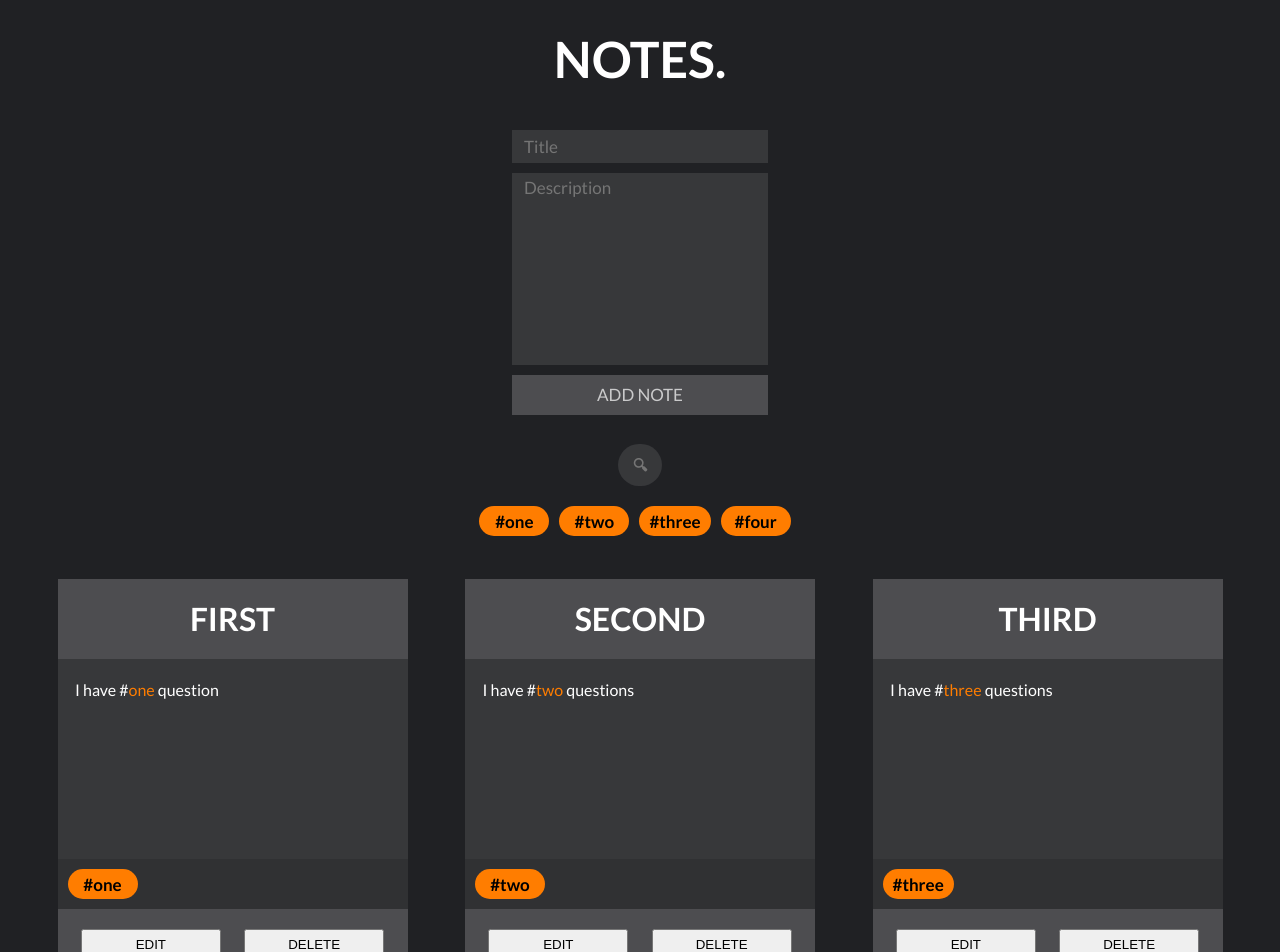
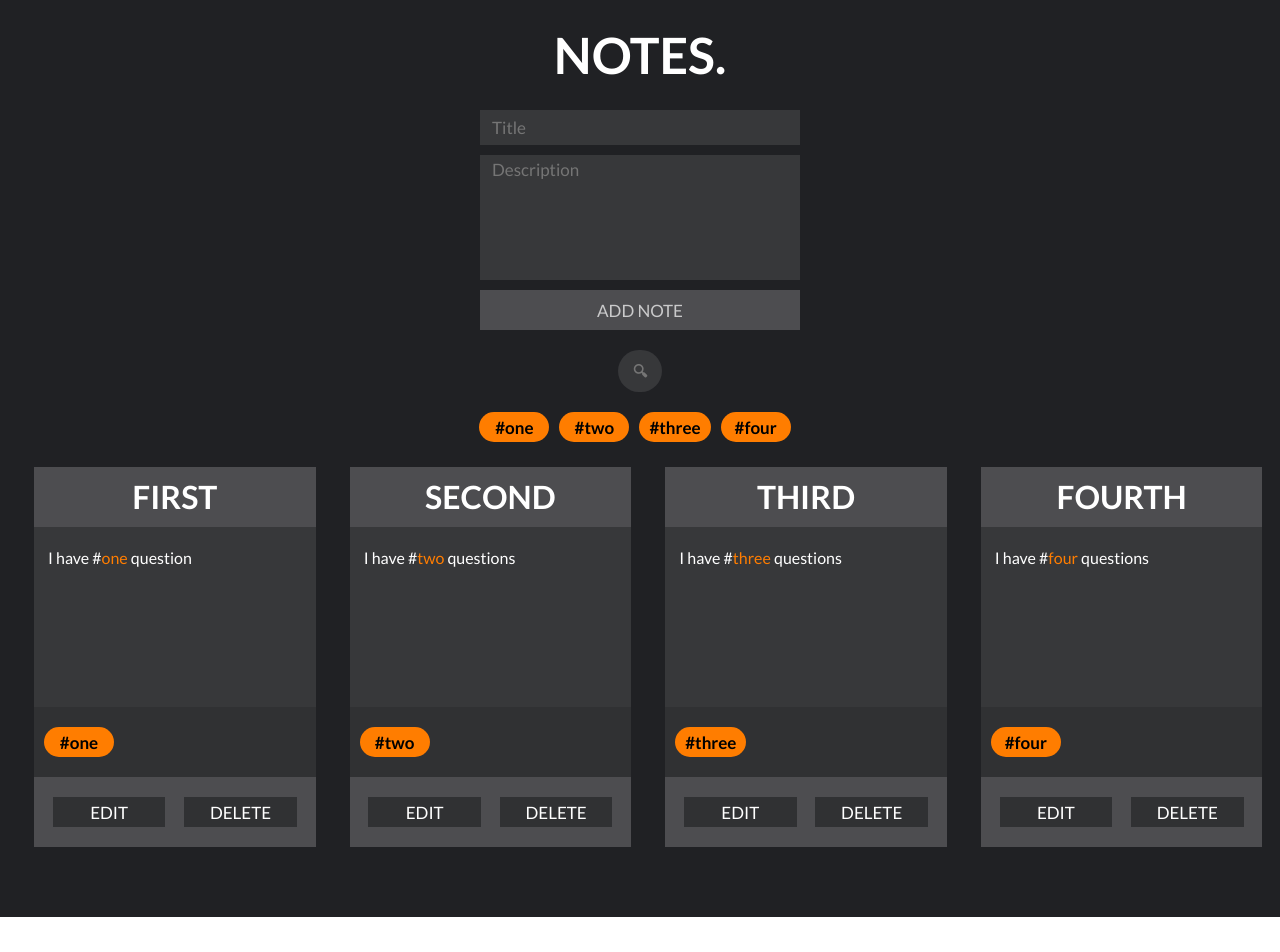
Before and after one commit to naugtymor/Notes, a React (Create React App) app: page / in a window 1280 px wide. Shown: the top 952 px of the page. After the commit the page ends 917 px from the top, so only its background shows below. Built offline with nearby package versions, Linux system fonts and the light colour scheme.

Commit message:
styles: mobile adaptation, fix layout

```diff
--- a/src/app/content/MainBlock/MainBlock.module.scss
+++ b/src/app/content/MainBlock/MainBlock.module.scss
@@ -12,32 +12,35 @@
     .title {
       @include text(50px, 50px, 600);
       color: white;
+      margin: 30px 0 20px;
     }
   }
 
   .addNoteBlock {
-    height: 40vh;
     width: 100%;
+    margin: 10px 0 10px;
 
     & form {
-      @include flex(column, center, center, nowrap);
+      @include flex(column, flex-start, center, nowrap);
       width: 100%;
       height: 100%;
 
       .error {
-        width: 20%;
-
+        @media screen and (max-width: 1199px) {width: 70%}
         @include text(15px, 15px, 500);
+        width: 25%;
         margin-top: 7px;
         color: #bd1010;
       }
 
       .addTitle {
+        @media screen and (max-width: 1199px) {width: 70%}
         @include text(17px, 17px, 400);
-        width: 20%;
+        width: 25%;
+        height: 35px;
+        padding: 6px 12px;
         box-shadow: none;
         box-sizing: border-box;
-        padding: 6px 12px;
         border: none;
         background-color: rgba(255, 255, 255, 0.1);
         color: rgba(255, 255, 255, 0.7);
@@ -48,9 +51,10 @@
       }
 
       .addDescription {
+        @media screen and (max-width: 1199px) {width: 70%}
         @include text(17px, 17px, 400);
-        width: 20%;
-        height: 60%;
+        width: 25%;
+        min-height: 125px;
         margin: 10px 0 0;
         padding: 6px 12px;
         box-shadow: none;
@@ -60,17 +64,17 @@
         background-color: rgba(255, 255, 255, 0.1);
         color: rgba(255, 255, 255, 0.7);
 
-
         &:focus {
           outline: 1px solid rgba(0, 0, 0, 0.2);
         }
       }
 
       .addButton {
+        @media screen and (max-width: 1199px) {width: 70%}
         @include text(17px, 17px, 400);
-        width: 20%;
+        width: 25%;
         height: 40px;
-        margin: 10px;
+        margin: 10px 10px 0;
         cursor: pointer;
         border: none;
         background-color: rgba(255, 255, 255, 0.2);
@@ -80,7 +84,6 @@
         &:hover {
           color: rgba(255, 255, 255, 0.9);
           background-color: rgba(255, 255, 255, 0.3);
-
         }
       }
     }
@@ -88,23 +91,24 @@
 
   .searchBlock {
     @include flex(column, center, center, nowrap);
-    height: 7vh;
     width: 100%;
+    margin: 10px 0 10px;
 
     .search {
       @include text(15px, 15px, 600);
       width: 27px;
       height: 40px;
       border-radius: 30px;
+      padding-left: 15px;
       border: 0;
-      color: rgba(255, 255, 255, 1);
-      background-color: rgba(255, 255, 255, 0.1);
       transition: width 0.3s ease-in-out;
       cursor: pointer;
       position: relative;
-      padding-left: 15px;
+      color: rgba(255, 255, 255, 1);
+      background-color: rgba(255, 255, 255, 0.1);
 
       &:focus {
+        @media screen and (max-width: 1199px) {width: 65%}
         width: 19%;
         outline: none;
         padding-left: 20px;
@@ -113,18 +117,19 @@
   }
 
   .tagsBlock {
-    @include flex(row, center, center, nowrap);
-    min-height: 7vh;
+    @include flex(row, center, center, wrap);
+    min-height: 30px;
     width: 100%;
+    margin: 10px 0 10px;
 
     .tagContainer {
       @include flex(column, center, center, wrap);
-      background-color: rgb(255, 125, 0);
       min-width: 70px;
       height: 30px;
+      margin-right: 10px;
       border-radius: 20px;
+      background-color: rgb(255, 125, 0);
       cursor: pointer;
-      margin-right: 10px;
 
       .tag {
         @include text(17px, 17px, 600);
@@ -134,36 +139,12 @@
   }
 
   .notesBlock {
-    @include flex(row, space-evenly, center, wrap);
+    @include flex(row, flex-start, center, wrap);
+    @media screen and (max-width: 1199px) {
+      @include flex(column, flex-start, center, wrap);
+      margin-bottom: 0;
+    }
     width: 100%;
-    margin-bottom: 50px;
-
-    .note {
-      margin-top: 30px;
-      width: 350px;
-      height: 400px;
-      border: 1px solid white;
-
-      .noteTitle {
-        @include text(27px, 27px, 600);
-        width: 100%;
-        height: 80px;
-      }
-
-      .noteDescription {
-        width: 100%;
-
-      }
-
-      .noteTags {
-        width: 100%;
-
-      }
-
-      .noteButtons {
-        width: 100%;
-
-      }
-    }
+    margin: 15px 0 30px;
   }
 }
--- a/src/app/content/MainBlock/MainBlock.tsx
+++ b/src/app/content/MainBlock/MainBlock.tsx
@@ -96,7 +96,7 @@ const MainBlock = () => {
                     {formik.errors.description && formik.touched.description &&
                         <span className={s.error}>{formik.errors.description}</span>}
                     <button disabled={!(formik.isValid && formik.dirty)}
-                            type="submit"
+                            type={"submit"}
                             className={s.addButton}>ADD NOTE</button>
                 </form>
             </div>
@@ -125,7 +125,8 @@ const MainBlock = () => {
                                                                     tags={p.tags}
                                                                     title={p.title}
                                                                     description={p.description}
-                                                                    key={index}/>)
+                                                                    key={index}
+                />)
                 }
             </div>
         </div>
--- a/src/app/content/MainBlock/Modal/Modal.tsx
+++ b/src/app/content/MainBlock/Modal/Modal.tsx
@@ -73,9 +73,7 @@ const Modal: React.FC<ModalPropsType> = ({setModalActive, hide, title, descripti
                     <div className={s.noteButtons}>
                         <button disabled={!(formik.isValid && formik.dirty)}
                                 type={"submit"}
-                                className={s.button}
-                                onClick={() => {
-                                }}>
+                                className={s.button}>
                             SAVE
                         </button>
                     </div>
--- a/src/app/content/MainBlock/Note/Note.module.scss
+++ b/src/app/content/MainBlock/Note/Note.module.scss
@@ -2,14 +2,23 @@
 @import '../../../../common/styles/sass/variables';
 
 .note {
-  margin-top: 30px;
-  width: 350px;
-  height: 400px;
+  width: 22%;
+  margin-left: 38px;
+  margin-bottom: 40px;
+
+  @media screen and (max-width: 1440px) {
+    margin-left: 34px;
+  }
+
+  @media screen and (max-width: 1199px) {
+    margin-left: 0;
+    width: 80%;
+  }
 
   .noteTitleBlock {
     @include flex(column, center, center, wrap);
     width: 100%;
-    height: 80px;
+    height: 60px;
     background-color: rgb(77, 77, 80);
 
     .title {
@@ -22,7 +31,7 @@
   .noteDescription {
     @include flex(column, flex-start, center, wrap);
     width: 100%;
-    height: 200px;
+    height: 180px;
     background-color: rgb(55, 56, 58);
 
     .description {
@@ -36,8 +45,10 @@
   .noteTags {
     @include flex(row, flex-start, center, wrap);
     width: 100%;
-    height: 50px;
+    min-height: 50px;
     background-color: rgb(48, 49, 51);
+    padding-top: 10px;
+    padding-bottom: 10px;
 
     .tagContainer {
       @include flex(column, center, center, wrap);
@@ -45,7 +56,7 @@
       min-width: 70px;
       height: 30px;
       border-radius: 20px;
-      cursor: pointer;
+      margin: 5px 0 5px;
       margin-left: 10px;
 
       .tag {
@@ -63,8 +74,20 @@
     background-color: rgb(77, 77, 80);
 
     .button {
+      @include flex(column, center, center, wrap);
       width: 40%;
       height: 30px;
+      @include text(17px, 17px, 500);
+      color: rgb(255, 255, 255);
+      background-color: rgb(48, 49, 51);
+      cursor: pointer;
+      transition: 0.2s ease-in-out;
+
+      &:hover {
+        background-color: rgb(255, 125, 0);
+        color: rgb(48, 49, 51);
+        outline: 0;
+      }
     }
   }
 }
--- a/src/app/content/MainBlock/Note/Note.tsx
+++ b/src/app/content/MainBlock/Note/Note.tsx
@@ -35,8 +35,8 @@ const Note: React.FC<NotePropsType> = ({id, title, description, tags, onDelete})
                 )}
             </div>
             <div className={s.noteButtons}>
-                <button className={s.button} onClick={() => toggleEditNoteModal()}>EDIT</button>
-                <button className={s.button} onClick={() => {onDelete(id, tags)}}>DELETE</button>
+                <div className={s.button} onClick={() => toggleEditNoteModal()}>EDIT</div>
+                <div className={s.button} onClick={() => {onDelete(id, tags)}}>DELETE</div>
             </div>
             {editNoteModal && <Modal tags={tags} id={id} title={title} description={description} setModalActive={toggleEditNoteModal} hide={toggleEditNoteModal}/>}
         </div>
```
